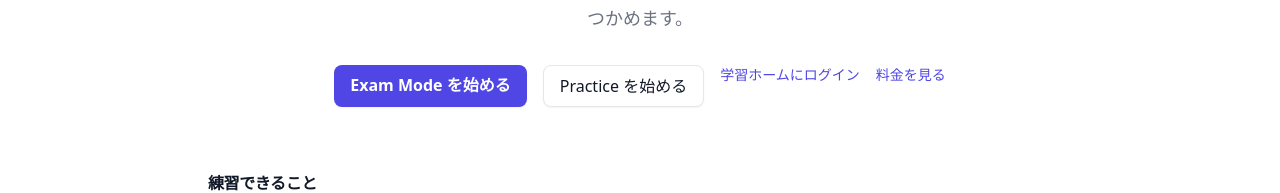
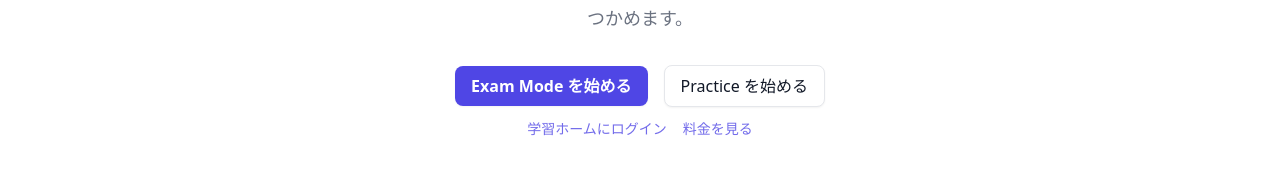
Before and after one commit to RikuTerayama/IELTS-Training, a Next.js app: page /writing in a window 1280 px wide. Shown: the part 215-408 px from the top of the page. Built offline with nearby package versions, Linux system fonts and the light colour scheme; no server answers.

Commit message:
fix: polish writing page cta hierarchy

```diff
--- a/app/writing/page.tsx
+++ b/app/writing/page.tsx
@@ -48,19 +48,23 @@ export default function WritingPage() {
             Task 2 の練習、Practice / Exam Mode、AI フィードバックをまとめて使える Writing 対策ページです。
             構成の確認から提出後の見直しまで、1ページで流れをつかめます。
           </p>
-          <div className="mt-8 flex flex-wrap justify-center gap-4">
+          <div className="mt-8 flex flex-col items-center gap-3">
+            <div className="flex flex-col items-center justify-center gap-4 sm:flex-row">
               <Link href="/task/select?task_type=Task%202&mode=exam" className={cn(buttonPrimary, 'inline-flex')}>
                 Exam Mode を始める
               </Link>
               <Link href="/task/select?task_type=Task%202" className={cn(buttonSecondary, 'inline-flex')}>
                 Practice を始める
               </Link>
-            <Link href={buildLoginUrl('/home')} className="text-sm font-medium text-primary hover:underline">
+            </div>
+            <div className="flex flex-wrap items-center justify-center gap-x-4 gap-y-2">
+              <Link href={buildLoginUrl('/home')} className="text-sm font-medium text-primary/80 transition-colors hover:text-primary hover:underline">
                 学習ホームにログイン
               </Link>
-            <Link href="/pricing" className="text-sm font-medium text-primary hover:underline">
+              <Link href="/pricing" className="text-sm font-medium text-primary/80 transition-colors hover:text-primary hover:underline">
                 料金を見る
               </Link>
+            </div>
           </div>
         </section>
 
```
Lines whose indentation alone changed are shown as unchanged.
